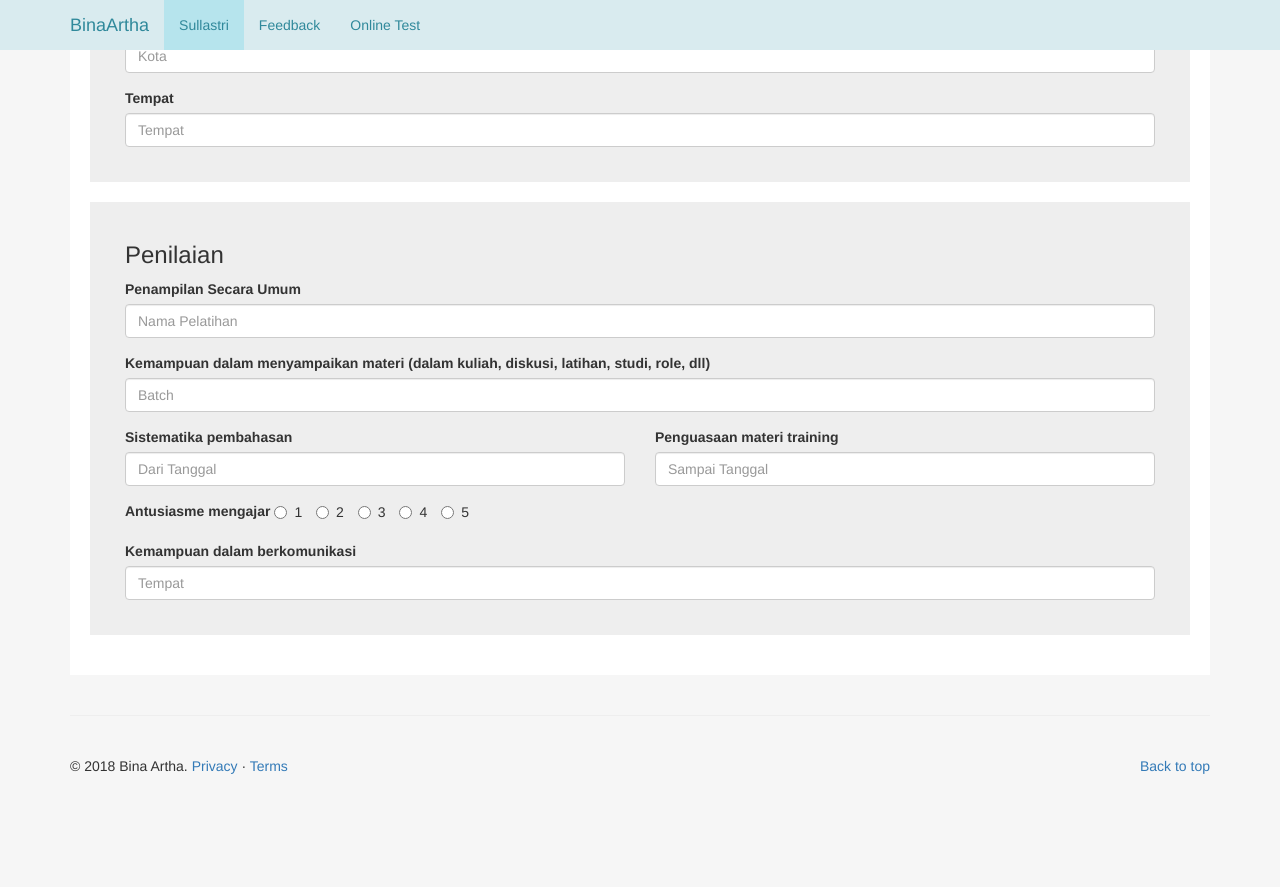
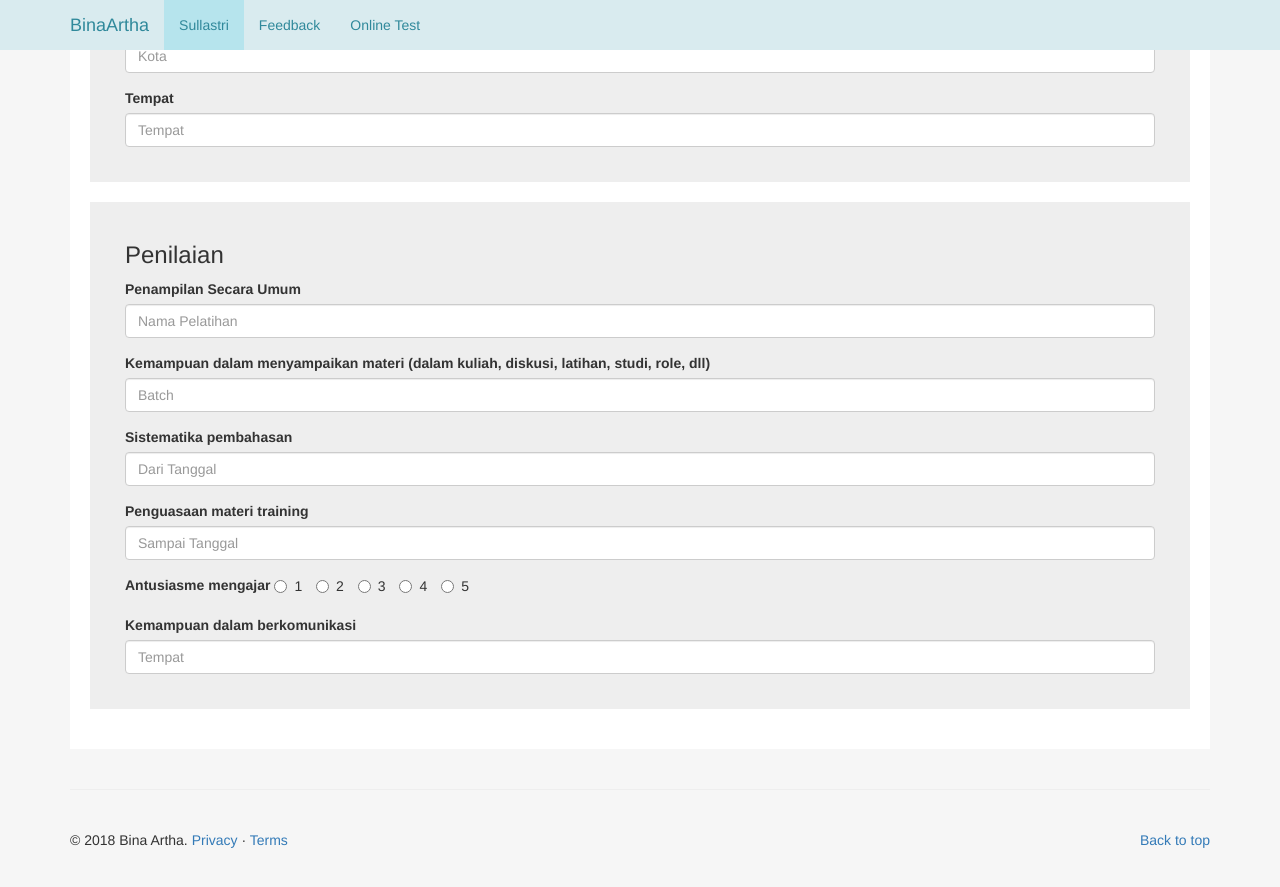
Before and after one commit to kemtol/Bina-Artha, a Jekyll site: the page built from laman/dashboard.md, in a window 1280 px wide and 900 px high, scrolled down 3215 px. Shown: the top 887 px of the window. Built offline with Jekyll 4.4.1, drawn with Linux system fonts in a browser that asks for light colours; nearby versions of some CDN libraries; before the commit the page ends 4041 px from its top, so only the background shows below that.

Commit message:
Update admin.html

```diff
--- a/_layouts/admin.html
+++ b/_layouts/admin.html
@@ -299,11 +299,11 @@
               <label for="batch">Kemampuan dalam menyampaikan materi (dalam kuliah, diskusi, latihan, studi, role, dll)</label>
               <input type="text" class="form-control" id="batch" placeholder="Batch">
             </div>
-            <div class="form-group col-sm-6">
+            <div class="form-group col-sm-12">
               <label for="dariTgl">Sistematika pembahasan</label>
               <input type="text" class="form-control" id="dariTgl" placeholder="Dari Tanggal">
             </div>
-            <div class="form-group col-sm-6">
+            <div class="form-group col-sm-12">
               <label for="sampaiTgl">Penguasaan materi training</label>
               <input type="text" class="form-control" id="sampaiTgl" placeholder="Sampai Tanggal">
             </div>
```
